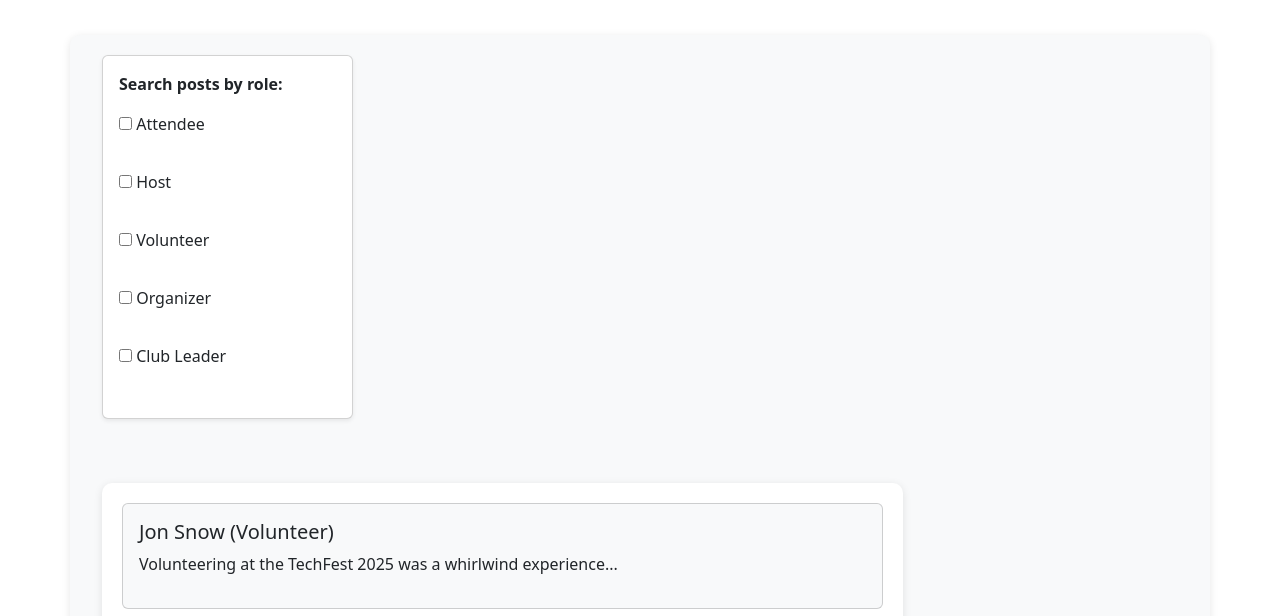
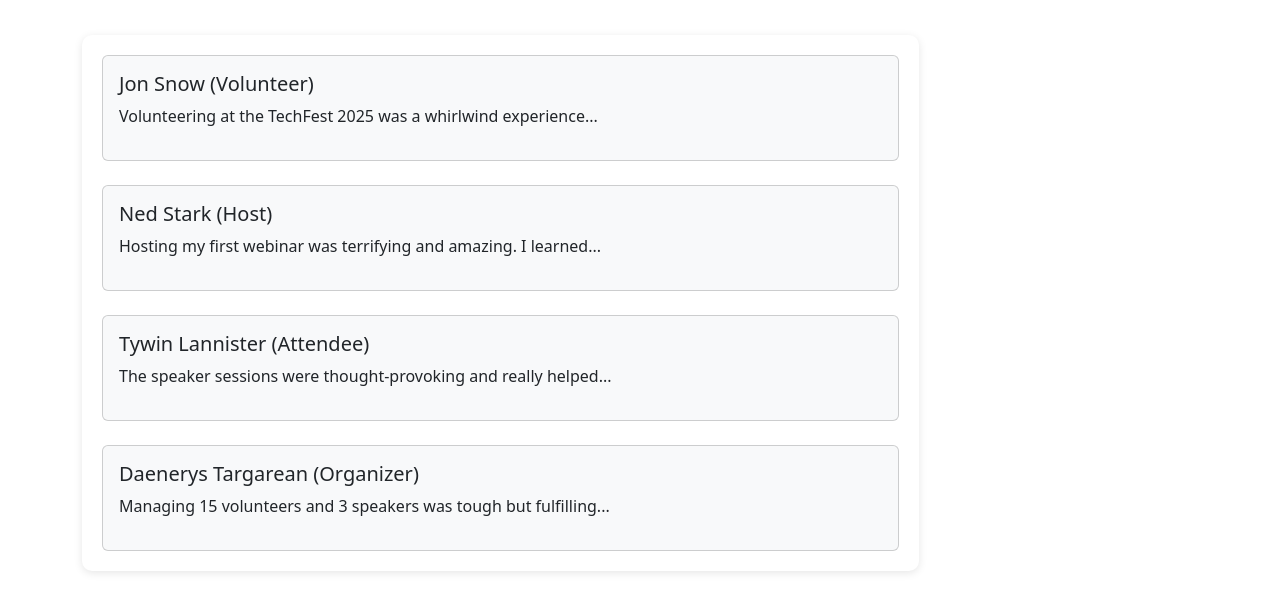
Before and after one commit to Vikram-04/ReflectHub, a plain HTML site: page index.html in a window 1280 px wide. Shown: the part 181-797 px from the top of the page. Drawn offline with nearby package versions, Linux system fonts and the light colour scheme.

Commit message:
Removed left filter

```diff
--- a/index.html
+++ b/index.html
@@ -39,41 +39,38 @@
 
     <div class="container section-spacing">
       <h1 class="heading">Share Your Event Reflections</h1>
-      <div class="row flex-layout left-filters">
-        <div class="col-md-3 mb-4">
-          <div class="card p-3 shadow-sm">
-            <p><strong>Search posts by role:</strong></p>
-            <label><input type="checkbox" /> Attendee</label><br />
-            <label><input type="checkbox" /> Host</label><br />
-            <label><input type="checkbox" /> Volunteer</label><br />
-            <label><input type="checkbox" /> Organizer</label><br />
-            <label><input type="checkbox" /> Club Leader</label><br />
-          </div>
-        </div>
+
       <!-- Posts -->
       <div class="col-md-9">
         <div id="postsContainer" class="d-flex flex-column gap-4">
           <!-- posts-->
           <div class="card p-3 bg-light border-left-primary">
             <h5>Jon Snow (Volunteer)</h5>
-              <p>Volunteering at the TechFest 2025 was a whirlwind experience...</p>
+            <p>
+              Volunteering at the TechFest 2025 was a whirlwind experience...
+            </p>
           </div>
 
           <div class="card p-3 bg-light border-left-success">
             <h5>Ned Stark (Host)</h5>
-              <p>Hosting my first webinar was terrifying and amazing. I learned...</p>
+            <p>
+              Hosting my first webinar was terrifying and amazing. I learned...
+            </p>
           </div>
 
           <div class="card p-3 bg-light border-left-warning">
-              <h5>Vikram (Attendee)</h5>
-              <p>The speaker sessions were thought-provoking and really helped...</p>
+            <h5>Tywin Lannister (Attendee)</h5>
+            <p>
+              The speaker sessions were thought-provoking and really helped...
+            </p>
           </div>
 
           <div class="card p-3 bg-light border-left-danger">
             <h5>Daenerys Targarean (Organizer)</h5>
-              <p>Managing 15 volunteers and 3 speakers was tough but fulfilling...</p>
+            <p>
+              Managing 15 volunteers and 3 speakers was tough but fulfilling...
+            </p>
           </div>
-
         </div>
       </div>
 
--- a/styles.css
+++ b/styles.css
@@ -61,6 +61,7 @@ nav {
 }
 
 .left-filters {
+  width:20rem;
   flex: 0 0 220px;
   background: #f8f9fa;
   border-radius: 10px;
@@ -77,12 +78,7 @@ nav {
   padding: 20px;
 }
 
-.left-filters label {
-  display: block;
-  margin-bottom: 10px;
-  cursor: pointer;
-  user-select: none;
-}
+
 
 .heading{
     text-align: center;
```
Lines whose indentation alone changed are shown as unchanged.
